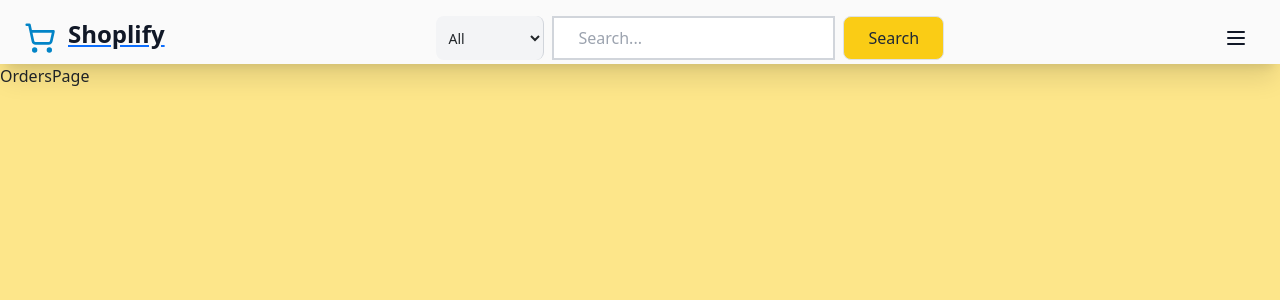
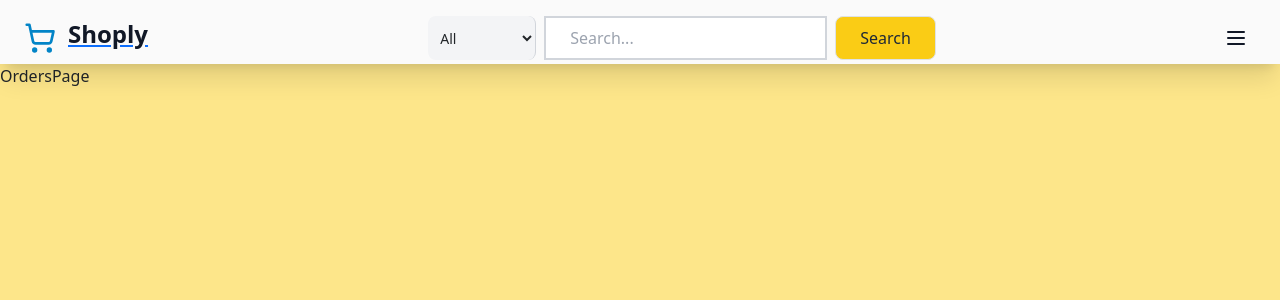
Before and after one commit to RVP2-241209-team2/p2-frontend, a React (Vite) app: page /admin/orders in a window 1280 px wide. Shown: the top 300 px of the page. Built offline with nearby package versions, Linux system fonts and the light colour scheme.

Commit message:
changed tab name and site name on navbar to Shoply

```diff
--- a/index.html
+++ b/index.html
@@ -5,7 +5,7 @@
     <link rel="icon" type="image/svg+xml" href="/vite.svg" />
     <meta name="viewport" content="width=device-width, initial-scale=1.0" />
     <script src="https://kit.fontawesome.com/857cc553ce.js" crossorigin="anonymous"></script>
-    <title>Vite + React + TS</title>
+    <title>Shoply</title>
   </head>
   <body>
     <div id="root"></div>
--- a/src/components/shared/navbar.tsx
+++ b/src/components/shared/navbar.tsx
@@ -16,7 +16,7 @@ export default function Navbar() {
           {/* Logo */}
           <Link to="/" className="flex items-center hover:cursor-pointer">
             <ShoppingCart className="size-8 text-sky-600" />
-            <h1 className="ml-3 text-2xl font-bold text-gray-900">Shoplify</h1>
+            <h1 className="ml-3 text-2xl font-bold text-gray-900">Shoply</h1>
           </Link>
 
           {/* Categories */}
```
